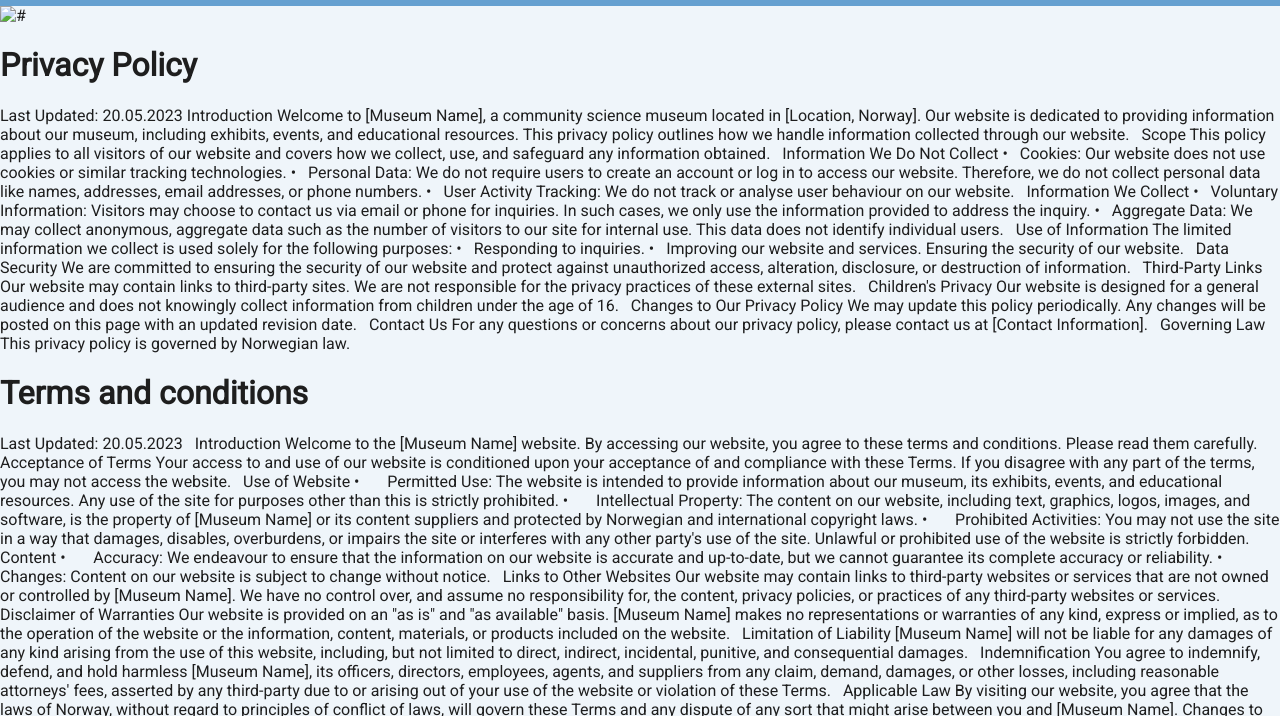
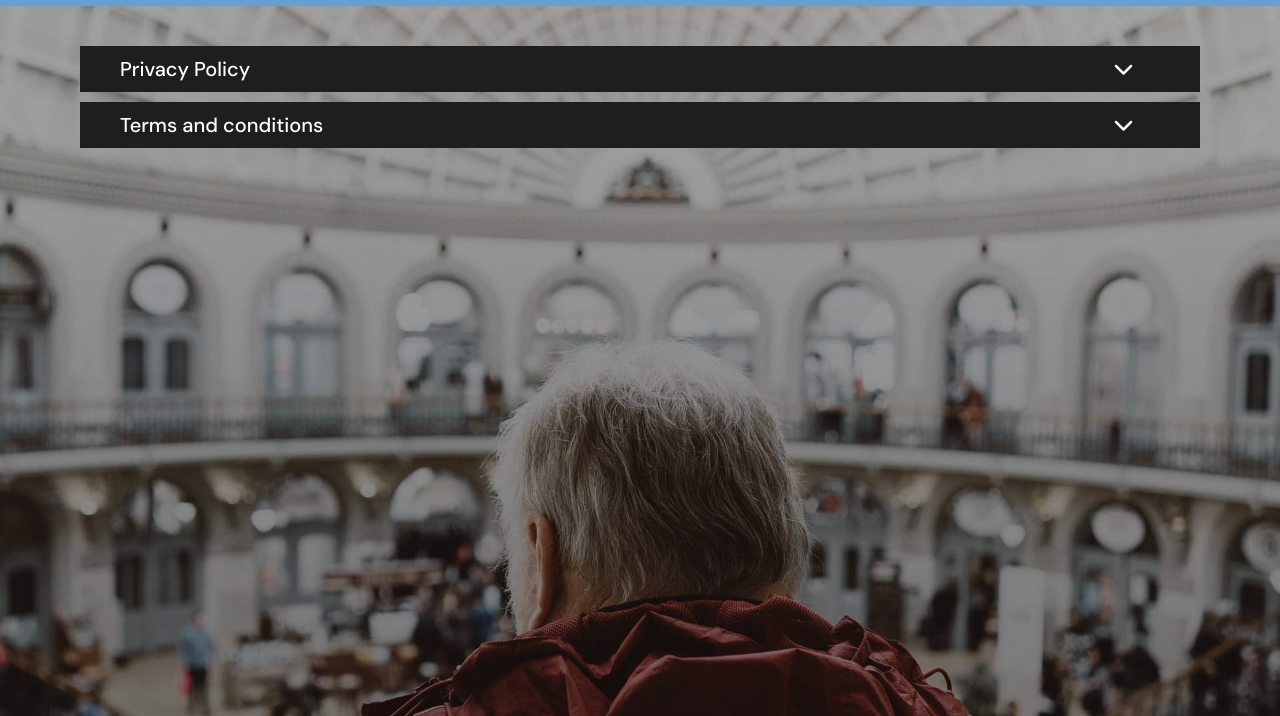
Before and after one commit to IdaMarie25/RainyDaysWebsite, a plain HTML site: page policy-terms.html in a window 1280 px wide. Shown: the part 84-800 px from the top of the page. Drawn offline with Linux system fonts and the light colour scheme.

Commit message:
Finished the Policy and Terms page
Finishes the Privacy policy, and Terms and Condition page.

```diff
--- a/css/styles.css
+++ b/css/styles.css
@@ -520,7 +520,126 @@ nav,
 .snapscroll-exibitionspecific > * {
   scroll-snap-align: start;
 }
-/**/
+
+
+/*Policy and terms*/
+
+.policy-background {
+  background-image: linear-gradient(0deg, rgba(0, 0, 0, 0.54), rgba(0, 0, 0, 0.30)), url(../images/oldman.jpg);
+  background-size: cover;
+  background-position: center;
+  min-height: 100vh;
+  padding: 20px;
+  background-attachment: fixed;
+}
+
+.reveal-button-pp {
+  padding: 10px 20px;
+  background-color: var(--color-secondary);
+  color: white;
+  cursor: pointer;
+  border: none;
+  font-size: var(--small_medium);
+  height: 100%;
+  margin: 10px 0px;
+  display: flex;
+  align-items: center;
+  font-weight: 500;
+  font-family: "DM Sans", "Roboto", sans-serif, Serif, Geneva, Tahoma;
+}
+
+.reveal-button-pp:hover {
+  background-color: rgba(19, 19, 19, 1);
+}
+
+.reveal-text-pp {
+  display: none;
+}
+
+
+.privacypolicy {
+  display: none;
+  background-color: var(--color-secondary);
+  color: white;
+  position: relative;
+  font-weight: 100;
+  padding: 20px;
+  line-height: 1.6;
+}
+
+.reveal-text-pp:checked + .reveal-button-pp + .privacypolicy {
+  display: block;
+}
+
+
+.reveal-button-tc {
+  padding: 10px 40px 10px 20px;
+  background-color: var(--color-secondary);
+  color: white;
+  cursor: pointer;
+  border: none;
+  font-size: var(--small_medium);
+  height: 100%;
+  margin: 10px 0px;
+  display: flex;
+  align-items: center;
+  font-weight: 500;
+  font-family: "DM Sans", "Roboto", sans-serif, Serif, Geneva, Tahoma;
+
+}
+
+.reveal-button-tc:hover {
+  background-color: rgba(19, 19, 19, 1);
+}
+
+.reveal-text-tc {
+  display: none;
+}
+
+.termsconditions {
+  display: none;
+  background-color: var(--color-secondary);
+  color: white;
+  font-weight: 100;
+  padding: 20px;
+  line-height: 1.6;
+}
+
+.reveal-text-tc:checked + .reveal-button-tc + .termsconditions {
+  display: block;
+}
+
+.arrowdown {
+  left: 81%;
+  position: absolute;
+}
+
+.privacypolicy .smalltext {
+  font-size: var(--tiny);
+}
+
+.termsconditions .smalltext {
+  font-size: var(--tiny);
+}
+
+.privacypolicy h2,
+.termsconditions h2 {
+  margin: 10px 0px 0px 0px;
+  font-size: var(--small);
+}
+
+.privacypolicy p,
+.termsconditions p,
+.privacypolicy li,
+.termsconditions li {
+  margin: 2px 0px 0px 0px;
+  font-size: var(--very_small);
+}
+
+.privacypolicy ul,
+.termsconditions ul {
+  margin: 0px;
+}
 
 
 /*Footer*/
@@ -1019,6 +1138,57 @@ footer {
   font-size: var(--small);
 }
 
+/*Policy and terms*/
+
+.policy-background {
+  padding: 30px 40px;
+}
+
+.reveal-button-pp {
+  padding: 10px 40px;
+}
+
+
+
+.reveal-button-tc {
+  padding: 10px 40px;
+}
+
+.arrowdown {
+  left: 88%;
+}
+
+.privacypolicy,
+.termsconditions {
+  padding: 20px 40px;
+}
+
+.privacypolicy h2,
+.termsconditions h2 {
+  margin: 10px 0px 0px 0px;
+  font-size: var(--small_medium);
+}
+
+.privacypolicy p,
+.termsconditions p,
+.privacypolicy li,
+.termsconditions li {
+  margin: 2px 0px 0px 0px;
+  font-size: var(--small);
+}
+
+.privacypolicy .smalltext {
+  font-size: var(--very_small);
+}
+
+.termsconditions .smalltext {
+  font-size: var(--very_small);
+}
+
+.privacypolicy ul,
+.termsconditions ul {
+  margin: 0px;
+}
 
   /*Footer*/
 
@@ -1261,6 +1431,19 @@ footer {
 }
 
 
+
+/*Policy and terms*/
+
+.policy-background {
+  padding: 30px 80px;
+}
+
+.arrowdown {
+  left: 87%;
+}
+
+
+
   /*Footer*/
 
   footer {
--- a/css/variables.css
+++ b/css/variables.css
@@ -9,6 +9,7 @@
 }
 
 :root {
+    --tiny: 10px;
     --very_small: 12px;
     --small: 16px;
     --small_medium: 20px;
--- a/policy-terms.html
+++ b/policy-terms.html
@@ -55,86 +55,79 @@
             <a href="contact.html">Contact us</a>
         </nav>
     </header>
-    <main>
-        <img src="#" alt="#">
-        <h1>Privacy Policy</h1>
-        <p>Last Updated: 20.05.2023
-
-            Introduction
-            Welcome to [Museum Name], a community science museum located in [Location, Norway]. Our website is dedicated to providing information about our museum, including exhibits, events, and educational resources. This privacy policy outlines how we handle information collected through our website.
-
-            Scope
-            This policy applies to all visitors of our website and covers how we collect, use, and safeguard any information obtained.
-
-            Information We Do Not Collect
-            •   Cookies: Our website does not use cookies or similar tracking technologies.
-            •   Personal Data: We do not require users to create an account or log in to access our website. Therefore, we do not collect personal data like names, addresses, email addresses, or phone numbers.
-            •   User Activity Tracking: We do not track or analyse user behaviour on our website.
-
-            Information We Collect
-            •   Voluntary Information: Visitors may choose to contact us via email or phone for inquiries. In such cases, we only use the information provided to address the inquiry.
-            •   Aggregate Data: We may collect anonymous, aggregate data such as the number of visitors to our site for internal use. This data does not identify individual users.
-
-            Use of Information
-            The limited information we collect is used solely for the following purposes:
-            •   Responding to inquiries.
-            •   Improving our website and services. Ensuring the security of our website.
-
-            Data Security
-            We are committed to ensuring the security of our website and protect against unauthorized access, alteration, disclosure, or destruction of information.
-
-            Third-Party Links
-            Our website may contain links to third-party sites. We are not responsible for the privacy practices of these external sites.
-
-            Children's Privacy
-            Our website is designed for a general audience and does not knowingly collect information from children under the age of 16.
-
-            Changes to Our Privacy Policy
-            We may update this policy periodically. Any changes will be posted on this page with an updated revision date.
-
-            Contact Us
-            For any questions or concerns about our privacy policy, please contact us at [Contact Information].
-
-            Governing Law
-            This privacy policy is governed by Norwegian law.</p>
-        <h1>Terms and conditions</h1>
-        <p>Last Updated: 20.05.2023
-
-            Introduction
-            Welcome to the [Museum Name] website. By accessing our website, you agree to these terms and conditions. Please read them carefully.
-
-            Acceptance of Terms
-            Your access to and use of our website is conditioned upon your acceptance of and compliance with these Terms. If you disagree with any part of the terms, you may not access the website.
-
-            Use of Website
-            •       Permitted Use: The website is intended to provide information about our museum, its exhibits, events, and educational resources. Any use of the site for purposes other than this is strictly prohibited.
-            •       Intellectual Property: The content on our website, including text, graphics, logos, images, and software, is the property of [Museum Name] or its content suppliers and protected by Norwegian and international copyright laws.
-            •       Prohibited Activities: You may not use the site in a way that damages, disables, overburdens, or impairs the site or interferes with any other party's use of the site. Unlawful or prohibited use of the website is strictly forbidden.
-
-            Content
-            •       Accuracy: We endeavour to ensure that the information on our website is accurate and up-to-date, but we cannot guarantee its complete accuracy or reliability.
-            •       Changes: Content on our website is subject to change without notice.
-
-            Links to Other Websites
-            Our website may contain links to third-party websites or services that are not owned or controlled by [Museum Name]. We have no control over, and assume no responsibility for, the content, privacy policies, or practices of any third-party websites or services.
-
-            Disclaimer of Warranties
-            Our website is provided on an "as is" and "as available" basis. [Museum Name] makes no representations or warranties of any kind, express or implied, as to the operation of the website or the information, content, materials, or products included on the website.
-
-            Limitation of Liability
-            [Museum Name] will not be liable for any damages of any kind arising from the use of this website, including, but not limited to direct, indirect, incidental, punitive, and consequential damages.
-
-            Indemnification
-            You agree to indemnify, defend, and hold harmless [Museum Name], its officers, directors, employees, agents, and suppliers from any claim, demand, damages, or other losses, including reasonable attorneys' fees, asserted by any third-party due to or arising out of your use of the website or violation of these Terms.
-
-            Applicable Law
-            By visiting our website, you agree that the laws of Norway, without regard to principles of conflict of laws, will govern these Terms and any dispute of any sort that might arise between you and [Museum Name].
-
-            Changes to Terms and Conditions
-            We reserve the right to make changes to our website, policies, and these Terms at any time. If any of these conditions shall be deemed invalid, void, or for any reason unenforceable, that condition shall be deemed severable and shall not affect the validity and enforceability of any remaining condition.
-
-            Contact Information
-            For any questions regarding these Terms, please contact us at [Contact Information].</p>
+    <main class="policy-background">
+        <input type="checkbox" id="reveal-text-pp" class="reveal-text-pp">
+        <label for="reveal-text-pp" class="reveal-button-pp">Privacy Policy <i class="fa-solid fa-chevron-down arrowdown"></i></label>
+        <section class="privacypolicy">
+            <p class="smalltext">Last Updated: 20.05.2023</p>
+            <h2>Introduction</h2>
+            <p>Welcome to Vitensentrum, a community science museum located in Haugesund, Norway. Our website is dedicated to providing information about our museum, including exhibits, events, and educational resources. This privacy policy outlines how we handle information collected through our website.</p>
+            <h2>Scope</h2>
+            <p>This policy applies to all visitors of our website and covers how we collect, use, and safeguard any information obtained.</p>
+            <h2>Information We Do Not Collect</h2>
+            <ul>
+                <li><b>Cookies:</b> Our website does not use cookies or similar tracking technologies.</li>
+                <li><b>Personal Data:</b> We do not require users to create an account or log in to access our website. Therefore, we do not collect personal data like names, addresses, email addresses, or phone numbers.</li>
+                <li><b>User Activity Tracking:</b> We do not track or analyse user behaviour on our website.</li>
+            </ul>
+            <h2>Information We Collect</h2>
+            <ul>
+                <li><b>Voluntary Information:</b>Visitors may choose to contact us via email or phone for inquiries. In such cases, we only use the information provided to address the inquiry.</li>
+                <li><b>Aggregate Data:</b>We may collect anonymous, aggregate data such as the number of visitors to our site for internal use. This data does not identify individual users.</li>
+            </ul>
+            <h2>Use of Information</h2>
+            <p>The limited information we collect is used solely for the following purposes:</p>
+            <ul>
+                <li>Responding to inquiries.</li>
+                <li>Improving our website and services. Ensuring the security of our website.</li>
+            </ul>
+            <h2>Data Security</h2>
+            <p>We are committed to ensuring the security of our website and protect against unauthorized access, alteration, disclosure, or destruction of information.</p>
+            <h2>Third-Party Links</h2>
+            <p>Our website may contain links to third-party sites. We are not responsible for the privacy practices of these external sites.</p>
+            <h2>Children's Privacy</h2>
+            <p>Our website is designed for a general audience and does not knowingly collect information from children under the age of 16.</p>
+            <h2>Changes to Our Privacy Policy</h2>
+            <p>We may update this policy periodically. Any changes will be posted on this page with an updated revision date.</p>
+            <h2>Contact Us</h2>
+            <p>For any questions or concerns about our privacy policy, please contact us at vitensentrum@email.com.</p>
+            <h2>Governing Law</h2>
+            <p>This privacy policy is governed by Norwegian law</p>
+        </section>
+        <input type="checkbox" id="reveal-text-tc" class="reveal-text-tc">
+        <label for="reveal-text-tc" class="reveal-button-tc">Terms and conditions <i class="fa-solid fa-chevron-down arrowdown"></i></label>
+        <section class="termsconditions">
+            <p class="smalltext">Last Updated: 20.05.2023</p>
+            <h2>Introduction</h2>
+            <p>Welcome to the Vitensentrum website. By accessing our website, you agree to these terms and conditions. Please read them carefully.</p>
+            <h2>Acceptance of Terms</h2>
+            <p>Your access to and use of our website is conditioned upon your acceptance of and compliance with these Terms. If you disagree with any part of the terms, you may not access the website.</p>
+            <h2>Use of Website</h2>
+            <ul>
+                <li><b>Permitted Use:</b>The website is intended to provide information about our museum, its exhibits, events, and educational resources. Any use of the site for purposes other than this is strictly prohibited.</li>
+                <li><b>Intellectual Property:</b>The content on our website, including text, graphics, logos, images, and software, is the property of [Museum Name] or its content suppliers and protected by Norwegian and international copyright laws.</li>
+                <li><b>Prohibited Activities:</b>You may not use the site in a way that damages, disables, overburdens, or impairs the site or interferes with any other party's use of the site. Unlawful or prohibited use of the website is strictly forbidden.</li>
+            </ul>
+            <h2>Content</h2>
+            <ul>
+                <li><b>Accuracy:</b>We endeavour to ensure that the information on our website is accurate and up-to-date, but we cannot guarantee its complete accuracy or reliability.</li>
+                <li><b>Changes:</b>Content on our website is subject to change without notice.</li>
+            </ul>
+            <h2>Links to Other Websites</h2>
+            <p>Our website may contain links to third-party websites or services that are not owned or controlled by Vitensentrum. We have no control over, and assume no responsibility for, the content, privacy policies, or practices of any third-party websites or services.</p>
+            <h2>Disclaimer of Warranties</h2>
+            <p>Our website is provided on an "as is" and "as available" basis. Vitensentrum makes no representations or warranties of any kind, express or implied, as to the operation of the website or the information, content, materials, or products included on the website.</p>
+            <h2>Limitation of Liability</h2>
+            <p>Vitensentrum will not be liable for any damages of any kind arising from the use of this website, including, but not limited to direct, indirect, incidental, punitive, and consequential damages.</p>
+            <h2>Indemnification</h2>
+            <p>You agree to indemnify, defend, and hold harmless [Museum Name], its officers, directors, employees, agents, and suppliers from any claim, demand, damages, or other losses, including reasonable attorneys' fees, asserted by any third-party due to or arising out of your use of the website or violation of these Terms.</p>
+            <h2>Applicable Law</h2>
+            <p>By visiting our website, you agree that the laws of Norway, without regard to principles of conflict of laws, will govern these Terms and any dispute of any sort that might arise between you and Vitensentrum.</p>
+            <h2>Changes to Terms and Conditions</h2>
+            <p>We reserve the right to make changes to our website, policies, and these Terms at any time. If any of these conditions shall be deemed invalid, void, or for any reason unenforceable, that condition shall be deemed severable and shall not affect the validity and enforceability of any remaining condition.</p>
+            <h2>Contact Information</h2>
+            <p>For any questions regarding these Terms, please contact us at vitensentrum@email.com</p>
+        </section>
     </main>
 
 </body>
```
